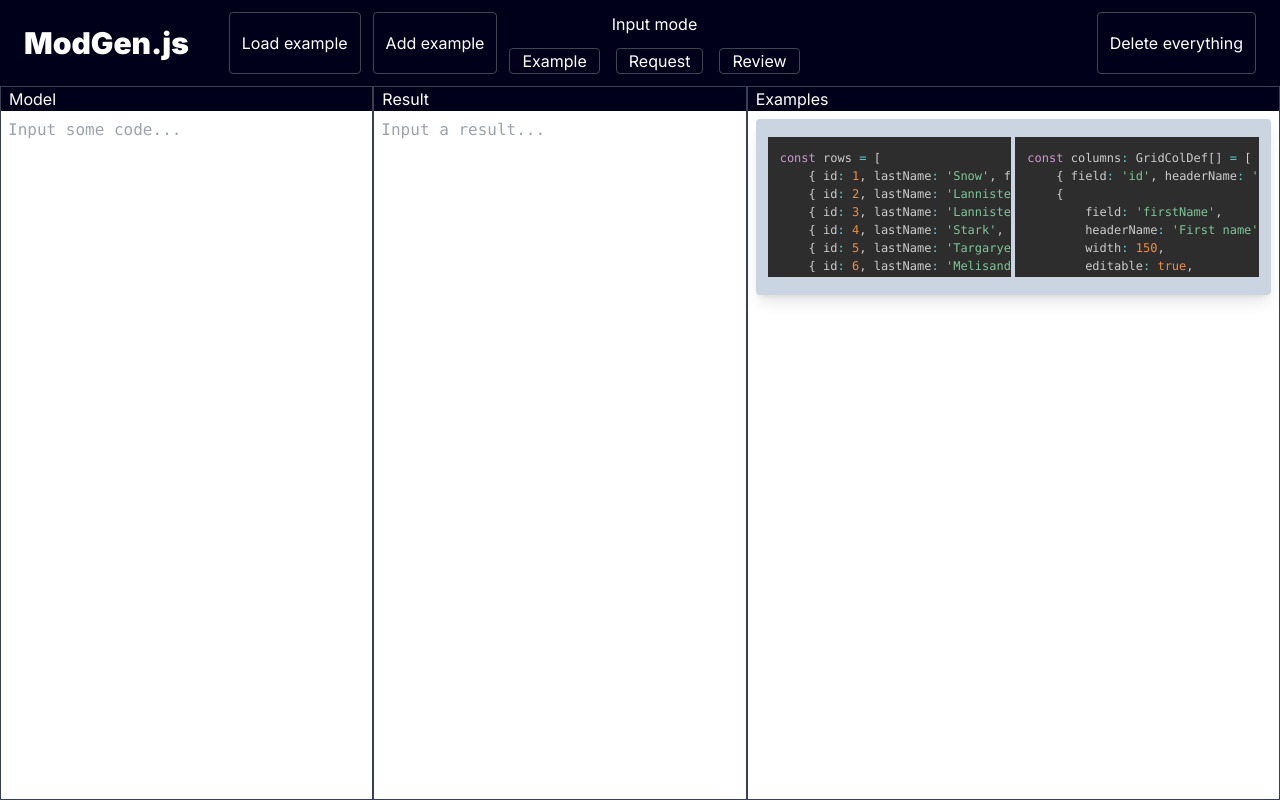
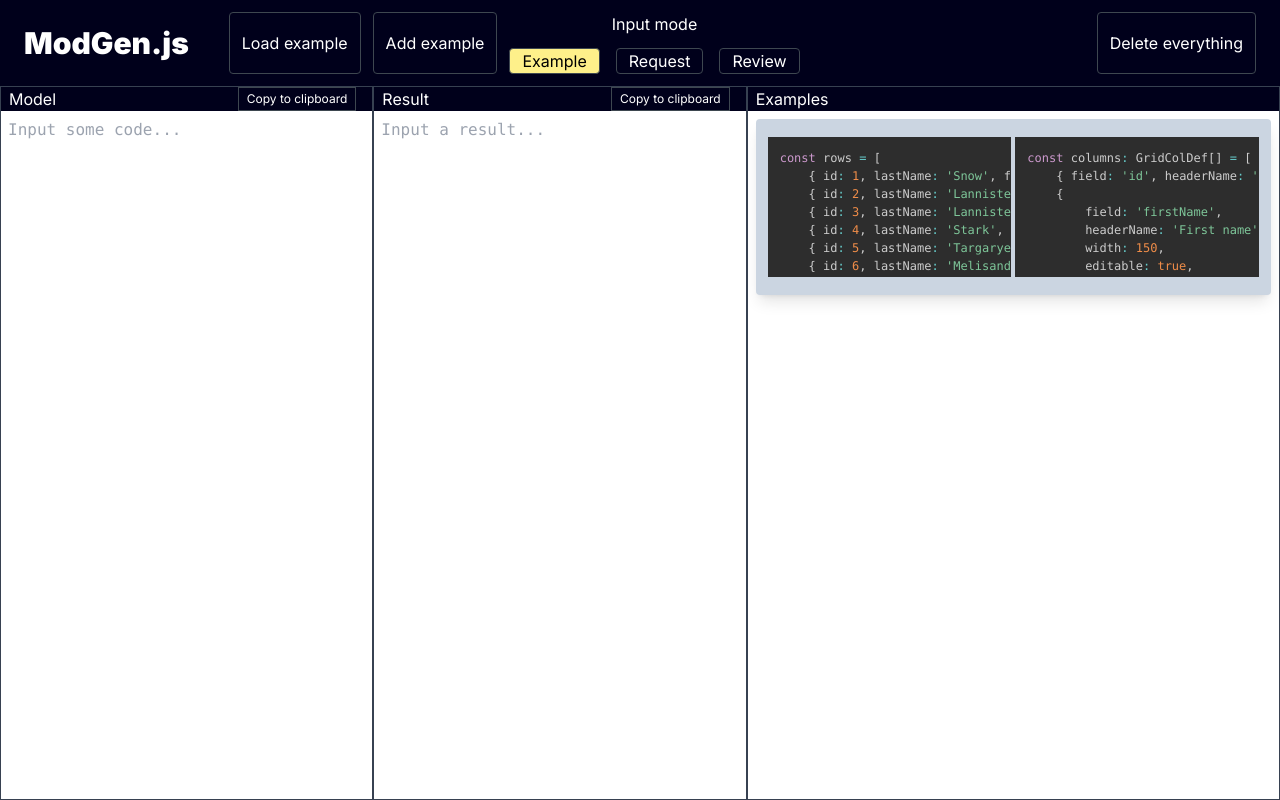
Before and after one commit to unosquare/modgen.js, a Next.js app: page / in a window 1280 px wide. Built offline with nearby package versions, Linux system fonts and the light colour scheme; no server answers.

Commit message:
Buttons affected for visual aid added (#21)
* visual indicative for active  mode added (colored buttons), copy button added

* copy on clipboard function extracted from onClick prop

---------

Co-authored-by: Byron <212220367@soy.utj.edu.mx>

```diff
--- a/src/app/components/Model.tsx
+++ b/src/app/components/Model.tsx
@@ -1,4 +1,5 @@
-import React from 'react';
+/* eslint-disable @typescript-eslint/no-floating-promises */
+import React, { useState } from 'react';
 import Editor from 'react-simple-code-editor';
 import { highlight, languages } from 'prismjs';
 import 'prismjs/components/prism-typescript';
@@ -13,9 +14,29 @@ interface ModelTypes {
 }
 
 // model are the inputs from the user, these are part of the prompt
-export const Model = ({ userInput, updateUserInput, disabled }: ModelTypes) => (
+export const Model = ({ userInput, updateUserInput, disabled }: ModelTypes) => {
+    const [copyText, onCopyText] = useState('Copy to clipboard');
+
+    const onCopyClick = () => {
+        navigator.clipboard.writeText(userInput);
+        onCopyText('Copied!');
+        setTimeout(() => {
+            onCopyText('Copy to clipboard');
+        }, 2000);
+    };
+
+    return (
         <div className='flex flex-col w-[50%] h-full grow border border-gray-700'>
+            <div className='flex flex-row justify-between'>
                 <h1 className='basis-[2%] ml-2'>Model</h1>
+                <button
+                    className={`mr-4 px-2 py-0 text-xs ${copyText === 'Copied!' ? ' text-yellow-300' : ''}`}
+                    onClick={onCopyClick}
+                    disabled={copyText === 'Copied!'}
+                >
+                    {copyText}
+                </button>
+            </div>
             <div className='basis-[98%] overflow-auto bg-white text-black whitespace-pre-wrap grow font-mono'>
                 <Editor
                     value={userInput}
@@ -31,5 +52,6 @@ export const Model = ({ userInput, updateUserInput, disabled }: ModelTypes) => (
             </div>
         </div>
     );
+};
 
 export default Model;
--- a/src/app/components/Result.tsx
+++ b/src/app/components/Result.tsx
@@ -1,4 +1,5 @@
-import { useEffect } from 'react';
+/* eslint-disable @typescript-eslint/no-floating-promises */
+import { useEffect, useState } from 'react';
 import Editor from 'react-simple-code-editor';
 import { highlight, languages } from 'prismjs';
 import 'prismjs/components/prism-typescript';
@@ -17,6 +18,8 @@ interface ResultTypes {
 
 // results are GPT responses exemplified by the user
 export const Result = ({ data, userResults, updateUserResults, disabled, isLoading, modeUp }: ResultTypes) => {
+    const [copyText, onCopyText] = useState('Copy to clipboard');
+
     useEffect(() => {
         if (typeof data === 'string') {
             updateUserResults(data);
@@ -27,9 +30,26 @@ export const Result = ({ data, userResults, updateUserResults, disabled, isLoadi
 
     const placeHolderText = modeUp ? 'Field deactivated, input code in model to review it' : 'Input a result...';
 
+    const onCopyClick = () => {
+        navigator.clipboard.writeText(userResults);
+        onCopyText('Copied!');
+        setTimeout(() => {
+            onCopyText('Copy to clipboard');
+        }, 2000);
+    };
+
     return (
         <div className='flex flex-col w-[50%] h-full grow border border-gray-700'>
-            <h1 className='basis-[2%] ml-2'>Result</h1>
+            <div className='flex flex-row justify-between'>
+                <h1 className='basis-[2%] ml-2'>Result</h1>
+                <button
+                    className={`mr-4 px-2 py-0 text-xs ${copyText === 'Copied!' ? ' text-yellow-300' : ''}`}
+                    onClick={onCopyClick}
+                    disabled={copyText === 'Copied!'}
+                >
+                    {copyText}
+                </button>
+            </div>
             <div className='basis-[98%] overflow-auto font-mono'>
                 <Editor
                     value={userResults}
--- a/src/app/components/ToolBar.tsx
+++ b/src/app/components/ToolBar.tsx
@@ -41,9 +41,6 @@ export const ToolBar = ({ isLoading, send, changeModeUp, modeUp }: toolBarInter)
     );
     const classNameForSend = disabledSendRequest ? ' text-gray-400' : ' hover:bg-yellow-800';
     const classNameForButton = isLoading ? ' text-gray-400' : ' hover:bg-red-900';
-
-    console.log('disabled:', disabledSendRequest);
-    console.log('modeUp:', modeUp);
 
     const clickedAdd = () => {
         if (userInput.trim() !== '' && userResults.trim() !== '') {
@@ -104,7 +101,9 @@ export const ToolBar = ({ isLoading, send, changeModeUp, modeUp }: toolBarInter)
                     <h4>Input mode</h4>
                     <div className='flex flex-row gap-4'>
                         <button
-                            className='px-3 rounded hover:bg-yellow-100 hover:text-black'
+                            className={`px-3 rounded ${
+                                mode && !modeUp ? ' bg-yellow-200 text-black ' : ''
+                            } hover:bg-yellow-100 hover:text-black`}
                             type='button'
                             onClick={() => {
                                 onModeClick(true);
@@ -115,7 +114,9 @@ export const ToolBar = ({ isLoading, send, changeModeUp, modeUp }: toolBarInter)
                             Example
                         </button>
                         <button
-                            className='px-3 rounded hover:bg-blue-200 hover:text-black'
+                            className={`px-3 rounded ${
+                                !mode && !modeUp ? ' bg-blue-200 text-black ' : ''
+                            } hover:bg-blue-100 hover:text-black`}
                             type='button'
                             onClick={() => {
                                 onModeClick(false);
@@ -126,7 +127,9 @@ export const ToolBar = ({ isLoading, send, changeModeUp, modeUp }: toolBarInter)
                             Request
                         </button>
                         <button
-                            className='px-3 rounded hover:bg-pink-200 hover:text-black'
+                            className={`px-3 rounded ${
+                                !mode && modeUp ? ' bg-pink-200 text-black ' : ''
+                            } hover:bg-pink-100 hover:text-black`}
                             type='button'
                             onClick={() => {
                                 onModeClick(false);
```
Lines whose indentation alone changed are shown as unchanged.
